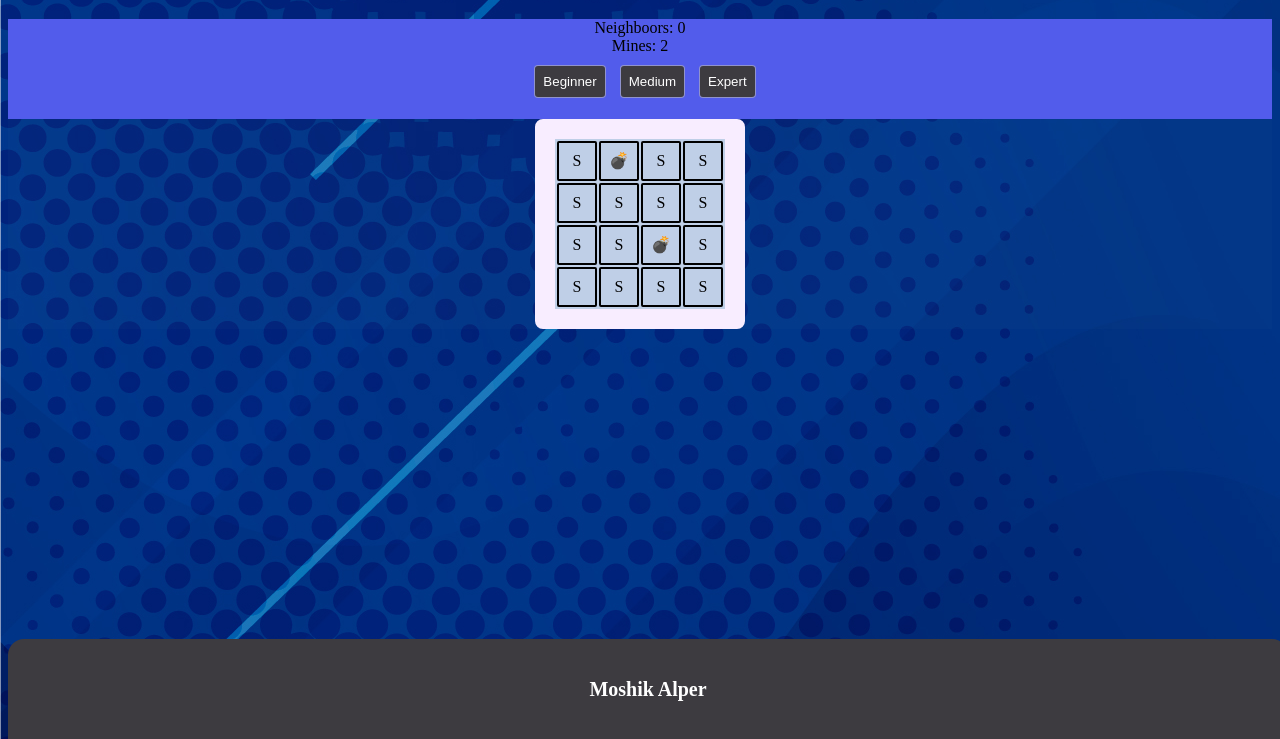
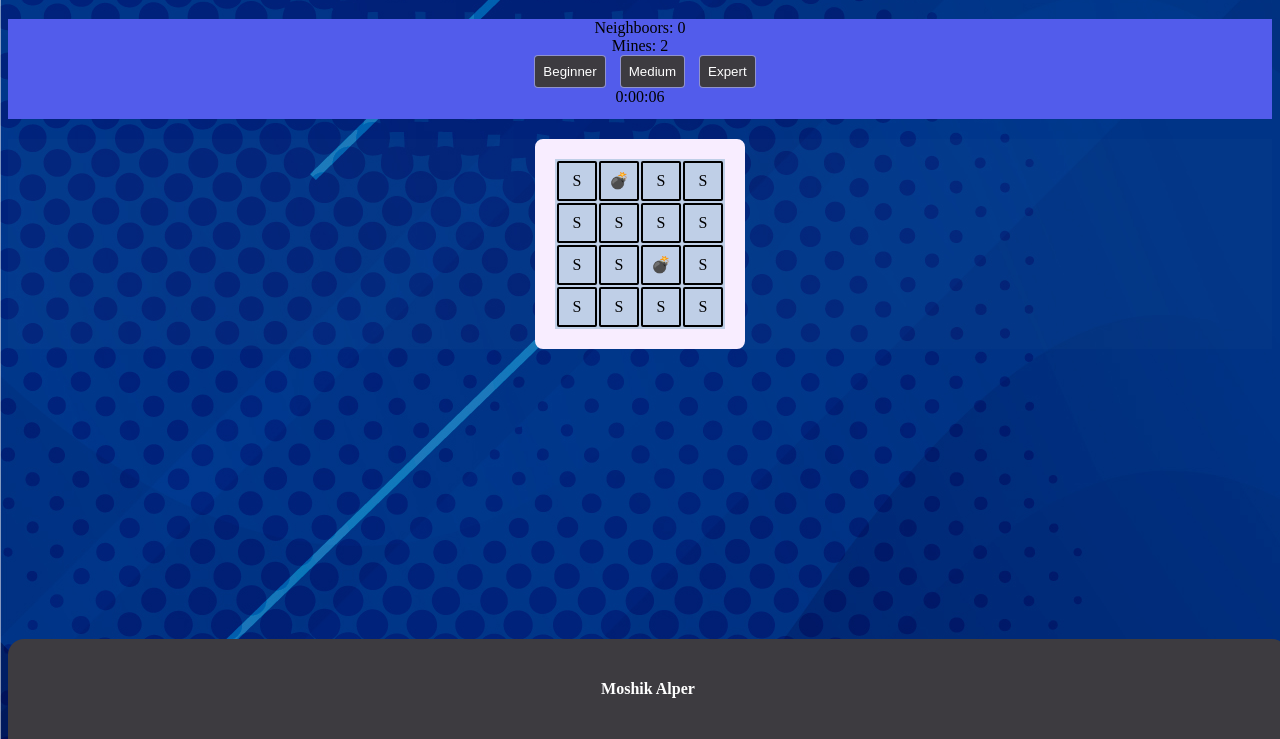
Before and after one commit to Bigshot2014/minesweeper, a plain HTML site: page index.html in a window 1280 px wide. Shown: the part 61-800 px from the top of the page. Drawn offline with Linux system fonts and the light colour scheme.

Commit message:
Add files via upload

```diff
--- a/css/style.css
+++ b/css/style.css
@@ -15,6 +15,7 @@ h1 {
 .info-container {
     height: 100px;
     background-color: #525CEB;
+    margin-bottom: 20px;
 
 
 }
@@ -26,8 +27,7 @@ h1 {
     background-color: #3D3B40;
     border: 0.5px solid #525cebd6;
     border: 0.5px solid #a0a5e8d6;
-    margin-left: 10px;
-    margin-top: 10px;
+    margin-inline-start: 10px;
     cursor: pointer;
 }
 
@@ -36,6 +36,7 @@ h1 {
     display: flex;
     align-items: center;
     justify-content: center;
+
 }
 
 table {
@@ -68,5 +69,5 @@ td {
 }
 
 .footer h1 {
-    font-size: 20px;
+    font-size: 16px;
 }
--- a/index.html
+++ b/index.html
@@ -1,11 +1,13 @@
 <!DOCTYPE html>
 <html lang="en">
+
 <head>
     <meta charset="UTF-8">
     <meta name="viewport" content="width=device-width, initial-scale=1.0">
     <title>Minesweeper</title>
     <link rel="stylesheet" href="css/style.css">
 </head>
+
 <body onload="onInit(0)">
     <h1>Minesweeper</h1>
     <div class="info-container">
@@ -16,19 +18,22 @@
             <button onclick="onSetLevel(1)">Medium</button>
             <button onclick="onSetLevel(2)">Expert</button>
         </div>
-
+        <div id="timer">0:00:00</div>
     </div>
     <div class="mine-container">
 
-    <table class="minesweeper-board">
+        <table class="minesweeper-board">
 
-        <tbody class="minesweeper-cells">
-        </tbody>
+            <tbody class="minesweeper-cells">
+            </tbody>
 
-    </table>
-</div>
-<div class="footer"><h1>Moshik Alper</h1></div>
+        </table>
+    </div>
+    <div class="footer">
+        <h1>Moshik Alper</h1>
+    </div>
     <script src="js/utils.js"></script>
     <script src="js/main.js"></script>
 </body>
+
 </html>
--- a/js/main.js
+++ b/js/main.js
@@ -27,7 +27,7 @@ var gGame
 
 function onInit() {
 
-
+    resetTimer()
 
     gGame = {
         isOn: true,
@@ -39,6 +39,7 @@ function onInit() {
     gBoard = createBoard()
     setMinesNegsCount(gBoard)
     renderBoard(gBoard)
+    startTimer()
 
 
 }
@@ -48,7 +49,7 @@ function createBoard() {
     const board = []
     for (let i = 0; i < size; i++) {
         board[i] = []
-        for (let j = 0; j < size; j++ ) {
+        for (let j = 0; j < size; j++) {
             board[i][j] = SAFE
         }
     }
@@ -73,7 +74,7 @@ function renderBoard() {
         for (let j = 0; j < gBoard[0].length; j++) {
             const cell = gBoard[i][j]
 
-            var className = (cell === 'S')? 'safe' : 'mine'
+            var className = (cell === 'S') ? 'safe' : 'mine'
 
             const title = `Cell: ${i}, ${j}`
 
@@ -121,9 +122,6 @@ function onCellClicked(elCell, i, j) {
     const cell = gBoard[i][j]
     elCell.classList.add('selected')
 
-
-
-    console.log('Cell Clicked: ', elCell, i, j)
     const negCount = setMinesNegsCount(i, j, gBoard)
     renderBoard(minesNegsCount)
     minesNegsCount = 0
--- a/js/utils.js
+++ b/js/utils.js
@@ -23,39 +23,39 @@ function getRandomInt(min, max) {
 }
 
 
-// for (let i = rowIdx - 1; i <= rowIdx + 1; i++) {
-//     if (i < 0 || i >- board.length) continue
-//     for (let j = colIdx -1; j <= colIdx + 1; j++) {
-//         if ( i === rowIdx && j === coldIdx) continue
-//         if ( j < 0 || j >= board[0].length) continue
-//         var currCell = board[i][j]
-//         if (currCell.isSeat && !currCell.isBooked) count++
-//     }
-// }
-// return count
+function startTimer() {
 
 
-// function getRandomColor() {
-//     var letters = '0123456789ABCDEF';
-//     var color = '#';
-//     for (var i = 0; i < 6; i++) {
-//         color += letters[Math.floor(Math.random() * 16)];
-//     }
-//     return color;
-// }
+    var timer = document.getElementById("timer").innerHTML
+    var arr = timer.split(":")
+    var hour = parseInt(arr[0])
+    var min = parseInt(arr[1])
+    var sec = parseInt(arr[2])
+
+    if (sec === 59) {
+        if (min === 59) {
+            hour++
+            min = 0
+            if (hour < 10) hour = '0' + hour
+        } else {
+            min++
+        }
+        sec = 0
+    } else {
+        sec++
+    }
+
+    min = min < 10 ? '0' + min : min
+    sec = sec < 10 ? '0' + sec : sec
+
+    document.getElementById("timer").innerHTML = hour + ':' + min + ':' + sec
+    setTimeout(startTimer, 1000)
 
 
-// function playSound() {
-//     const sound = new Audio('sound/sound.mp4')
-//     sound.play()
-// }
+}
 
-// function showModal() {
-//     const elModal = document.querySelector('.modal')
-//     elModal.classList.remove('hide')
-// }
 
-// function hideModal() {
-//     const elModal = document.querySelector('.modal')
-//     elModal.classList.add('hide')
-// }
+function resetTimer() {
+    clearInterval(startTimer)
+    document.getElementById("timer").innerHTML = "00:00:00"
+}
```
